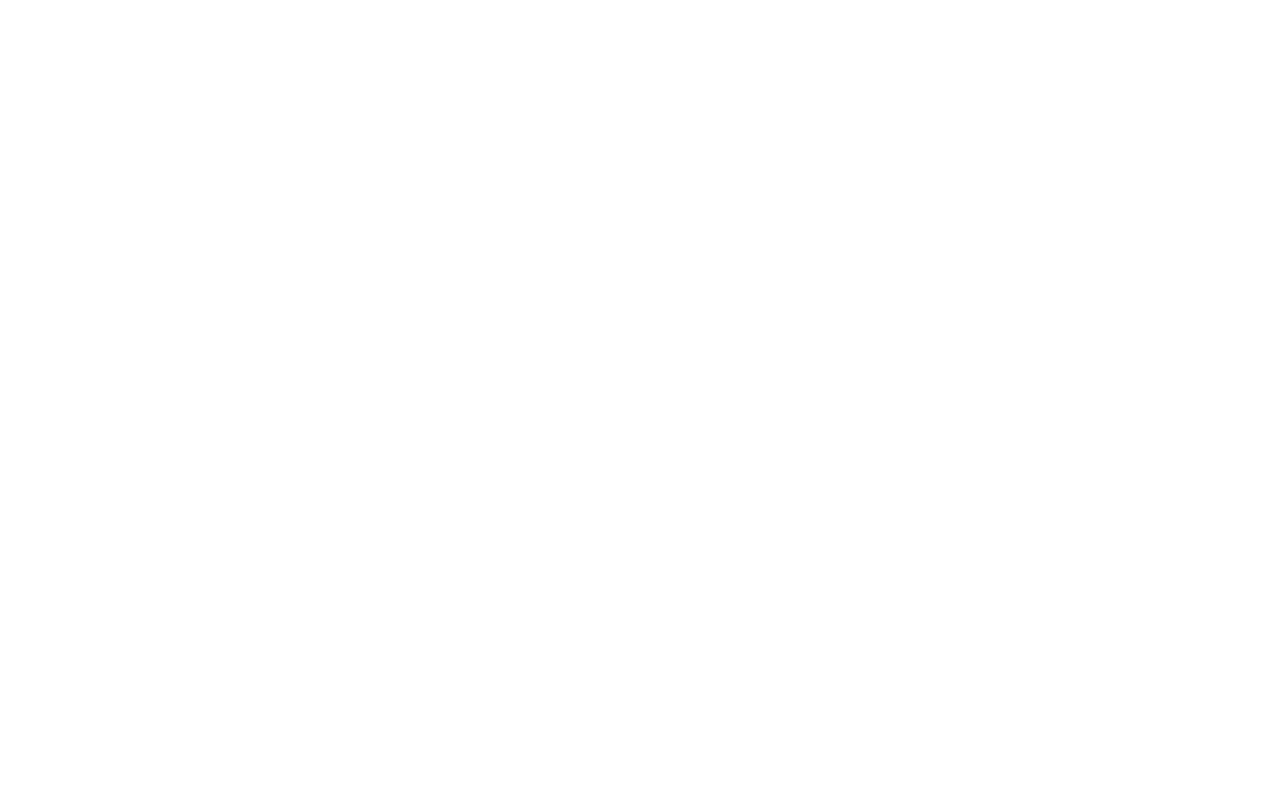
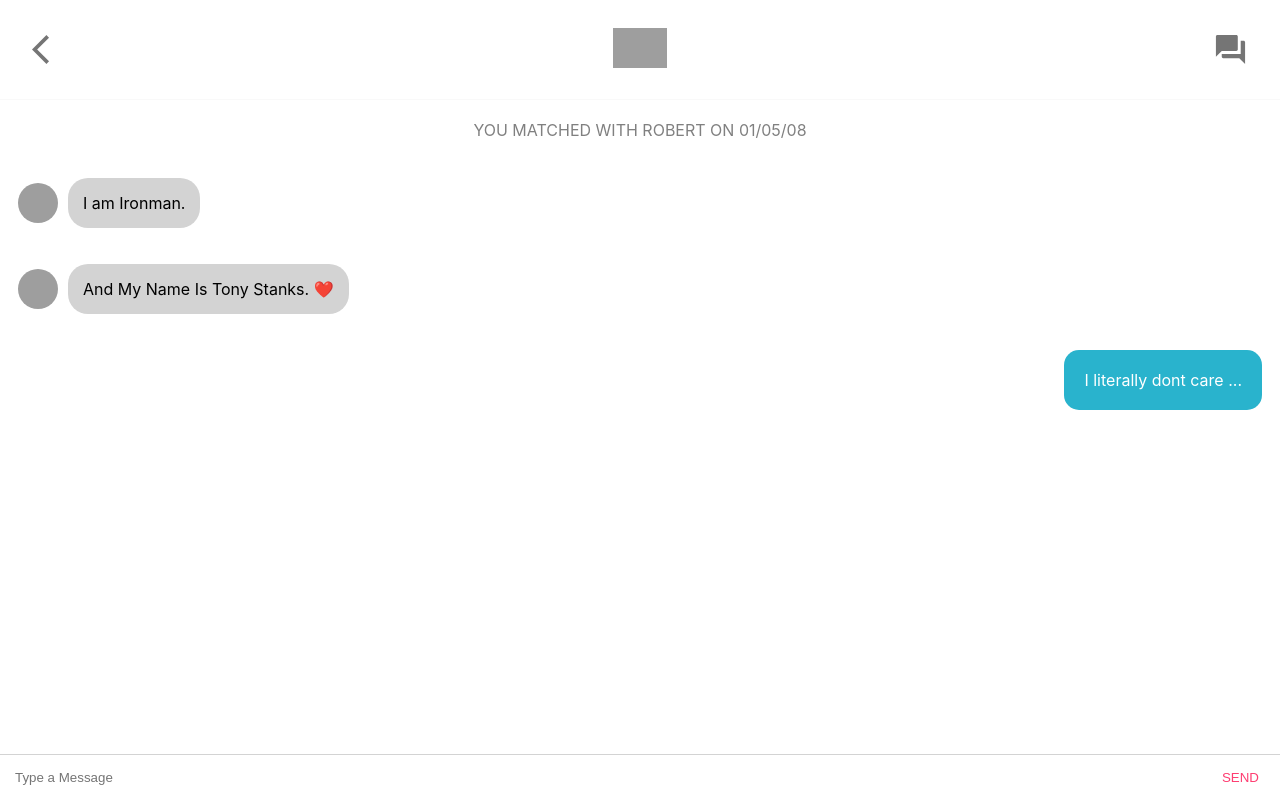
Before and after one commit to youmemonk/teander, a React (Create React App) app: page /chat/1 in a window 1280 px wide. Before the commit this address had no page. Built offline with nearby package versions, Linux system fonts and the light colour scheme; grey boxes are pictures that could not be loaded.

Commit message:
ChatScreen fin

```diff
--- a/src/App.js
+++ b/src/App.js
@@ -5,6 +5,7 @@
 import TinderCards from "./TinderCards";
 import SwipeButtons from "./SwipeButtons";
 import Chats from "./Chats";
+import ChatScreen from "./ChatScreen";
 
 function App() {
   return (
@@ -12,6 +13,11 @@
       <Router>
         {/* <Header /> */}
         <Routes>
+          <Route
+            path="/chat/:person"
+            // : goes to anything
+            element={[<Header backButton="/chat" />, <ChatScreen />]}
+          />
           <Route
             path="/chat"
             element={[<Header backButton="/" />, <Chats />]}
--- a/src/Chat.css
+++ b/src/Chat.css
@@ -22,3 +22,8 @@
 .chat__image {
   margin-right: 20px;
 }
+
+a {
+  text-decoration: none;
+  color: inherit;
+}
--- a/src/Chat.js
+++ b/src/Chat.js
@@ -1,9 +1,11 @@
 import React from "react";
 import Avatar from "@material-ui/core/Avatar";
 import "./Chat.css";
+import { Link } from "react-router-dom";
 
 function Chat({ name, message, profilePic, timestamp }) {
   return (
+    <Link to={`/chat/${name}`}>
       <div className="chat">
         <Avatar className="chat__image" alt={name} src={profilePic} />
         <div className="chat__details">
@@ -12,6 +14,7 @@
         </div>
         <p className="chat__timestamp">{timestamp}</p>
       </div>
+    </Link>
   );
 }
 
--- /dev/null
+++ b/src/ChatScreen.css
@@ -0,0 +1,48 @@
+.chatScreen__message {
+  display: flex;
+  align-items: center;
+  padding: 18px;
+}
+
+.chatScreen__text {
+  margin-left: 10px;
+  background-color: lightgray;
+  padding: 15px;
+  border-radius: 20px;
+}
+
+.chatScreen__timestamp{
+    text-align: center;
+    padding: 20px;
+    color: gray;
+}
+
+.chatScreen__textuser{
+    margin-left: auto;
+    background-color: #29b3cd;
+    padding: 20px;
+    border-radius: 15px;
+    color: white;
+}
+
+.chatScreen__input{
+  display: flex;
+  padding: 5px;
+  position: fixed;
+  bottom: 0;
+  width: 100%;
+  border-top: 1px solid lightgray;
+}
+
+.chatScreen__inputFIeld{
+  flex: 1;
+  padding: 10px;
+  border: none;
+}
+
+.chatScreen__button{
+  border: none;
+  margin-right: 20px;
+  color: #fe3d71;
+  background-color: white;
+}
--- /dev/null
+++ b/src/ChatScreen.js
@@ -0,0 +1,70 @@
+import { Avatar } from "@material-ui/core";
+import React, { useState } from "react";
+import "./ChatScreen.css";
+
+function ChatScreen() {
+  const [input, setInput] = useState("");
+  const [messages, setMessages] = useState([
+    {
+      name: "ROBERT",
+      image:
+        "https://i.pinimg.com/736x/db/38/29/db382916e20ffe546ff6e5ae6a1b0de0.jpg",
+      message: "I am Ironman.",
+    },
+    {
+      name: "Robert",
+      image:
+        "https://i.pinimg.com/736x/db/38/29/db382916e20ffe546ff6e5ae6a1b0de0.jpg",
+      message: "And My Name Is Tony Stanks. ❤️",
+    },
+    {
+      message: "I literally dont care ...",
+    },
+  ]);
+
+  const handleSend = (e) => {
+    e.preventDefault();
+
+    setMessages([...messages, { message: input }]);
+    setInput("");
+  };
+
+  return (
+    <div className="chatScreen">
+      <p className="chatScreen__timestamp">
+        YOU MATCHED WITH {messages[0].name} ON 01/05/08
+      </p>
+      {messages.map((message) =>
+        message.name ? (
+          <div className="chatScreen__message">
+            <Avatar
+              className="chatScreen__image"
+              alt={message.name}
+              src={message.image}
+            />
+            <p className="chatScreen__text">{message.message}</p>
+          </div>
+        ) : (
+          <div className="chatScreen__message">
+            <p className="chatScreen__textuser">{message.message}</p>
+          </div>
+        )
+      )}
+
+      <form className="chatScreen__input">
+        <input
+          value={input}
+          onChange={(e) => setInput(e.target.value)}
+          type="text"
+          placeholder="Type a Message"
+          className="chatScreen__inputFIeld"
+        />
+        <button className="chatScreen__button" onClick={handleSend}>
+          SEND
+        </button>
+      </form>
+    </div>
+  );
+}
+
+export default ChatScreen;
```
Lines whose indentation alone changed are shown as unchanged.
